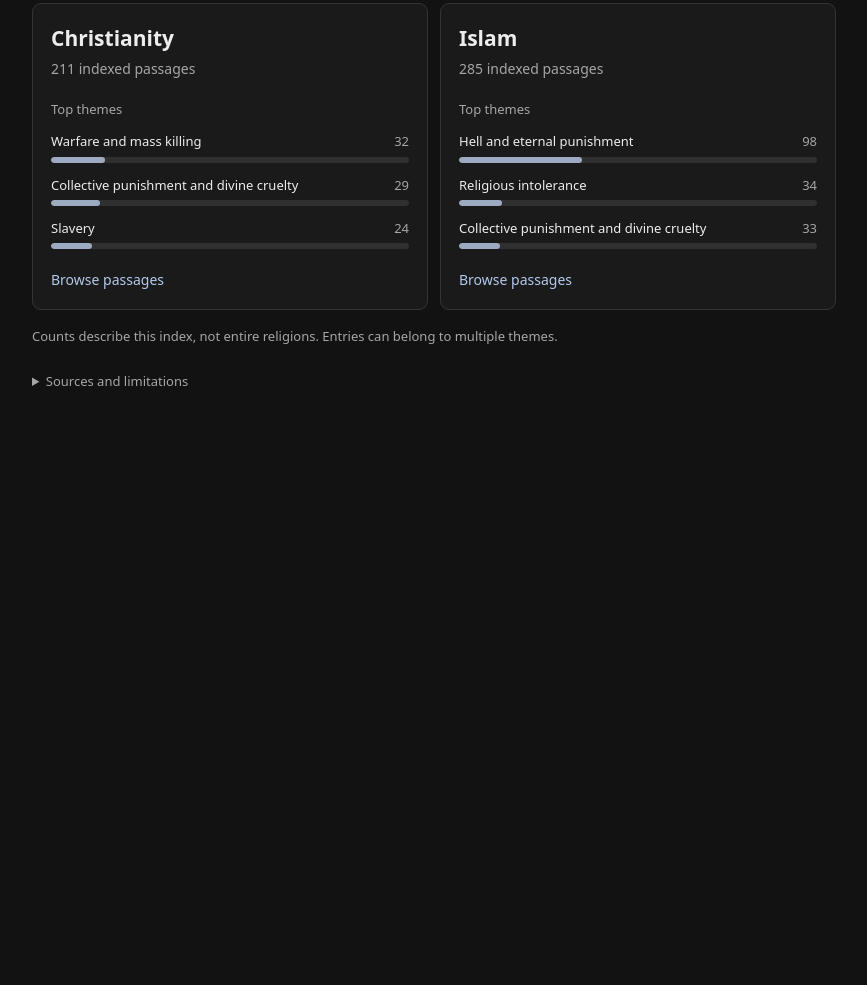
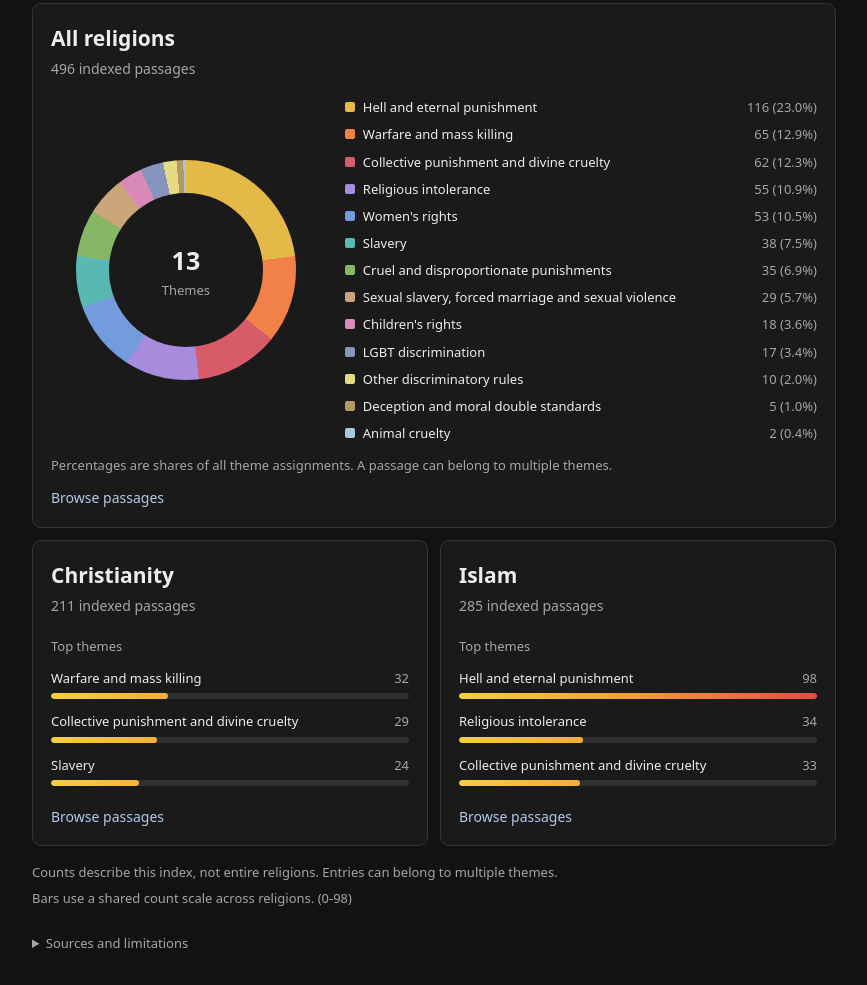
Before and after one commit to LilyTheCuteCatgirl/Unholy-Index, a plain HTML site: page site/index.html in a window 1280 px wide. Shown: the part 248-1233 px from the top of the page, without its empty margins (206-1073 px from the left). Before the commit the page ends 800 px from the top, so only its background shows below. Drawn offline with Linux system fonts and the light colour scheme; no server answers; files whose address does not match are found by name.

Commit message:
add all religion to home

```diff
--- a/site/app.js
+++ b/site/app.js
@@ -565,21 +565,87 @@ function matchesSearch(entry, terms) {
   });
 }
 
+function themeStats(entries) {
+  const counts = new Map();
+  for (const entry of entries) {
+    for (const theme of new Set(entry.themes)) {
+      counts.set(theme, (counts.get(theme) ?? 0) + 1);
+    }
+  }
+  return [...counts].sort((a, b) => b[1] - a[1] || a[0].localeCompare(b[0]));
+}
+
 function religionStats(entries) {
-  const stats = new Map();
+  const groups = new Map();
   for (const entry of entries) {
-    if (!stats.has(entry.religion))
-      stats.set(entry.religion, { count: 0, themes: new Map() });
-    const group = stats.get(entry.religion);
-    group.count++;
-    for (const theme of new Set(entry.themes))
-      group.themes.set(theme, (group.themes.get(theme) ?? 0) + 1);
+    if (!groups.has(entry.religion)) {
+      groups.set(entry.religion, []);
+    }
+    groups.get(entry.religion).push(entry);
   }
-  return [...stats].map(([religion, group]) => ({
+  return [...groups].map(([religion, group]) => ({
     religion,
-    count: group.count,
-    top: [...group.themes].sort((a, b) => b[1] - a[1] || a[0].localeCompare(b[0])).slice(0, 3),
+    count: group.length,
+    top: themeStats(group).slice(0, 3),
   }));
+}
+
+function themeColor(index) {
+  // A varied palette with an unlimited fallback for newly added themes.
+  const colors = [
+    '#e5b947', '#f18149', '#d75b69', '#a78bdc', '#729cdc',
+    '#58b9b3', '#85b765', '#c9a579', '#d98ab9', '#8795be',
+    '#e4db83', '#b39a62', '#a5c8dc',
+  ];
+  return colors[index] ?? `hsl(${(index * 137.508) % 360} 65% 65%)`;
+}
+
+function allReligionsCard(entries) {
+  const themes = themeStats(entries);
+  const total = themes.reduce((sum, [, count]) => sum + count, 0);
+  const card = el('button', 'religion-card all-religions-card');
+  card.type = 'button';
+  card.append(
+    el('span', 'overview-title', tr('All religions')),
+    el('span', 'overview-count', `${entries.length} ${tr(entries.length === 1 ? 'indexed passage' : 'indexed passages')}`),
+  );
+  if (total) {
+    const layout = el('span', 'distribution-layout');
+    const donut = el('span', 'theme-donut');
+    donut.setAttribute('aria-hidden', 'true');
+    const center = el('span', 'donut-center');
+    center.append(el('span', 'donut-total', String(themes.length)), el('span', 'muted', tr('Themes')));
+    donut.append(center);
+    const legend = el('span', 'theme-legend');
+    const formatter = new Intl.NumberFormat(LANG === 'fr' ? 'fr-FR' : 'en', {
+      maximumFractionDigits: 1,
+      minimumFractionDigits: 1,
+    });
+    const stops = [];
+    let position = 0;
+    for (const [index, [theme, count]] of themes.entries()) {
+      const color = themeColor(index);
+      const end = index === themes.length - 1 ? 100 : position + 100 * count / total;
+      stops.push(`${color} ${position}% ${end}%`);
+      position = end;
+      const row = el('span', 'legend-row');
+      const swatch = el('span', 'legend-swatch');
+      swatch.style.backgroundColor = color;
+      swatch.setAttribute('aria-hidden', 'true');
+      row.append(
+        swatch,
+        el('span', 'legend-label', tr(theme)),
+        el('span', 'legend-value', `${count} (${formatter.format(100 * count / total)}%)`),
+      );
+      legend.append(row);
+    }
+    donut.style.background = `conic-gradient(${stops.join(', ')})`;
+    layout.append(donut, legend);
+    card.append(layout, el('span', 'muted distribution-note', tr('Percentages are shares of all theme assignments. A passage can belong to multiple themes.')));
+  }
+  card.append(el('span', 'overview-open', tr('Browse passages')));
+  card.onclick = () => openReligion('');
+  return card;
 }
 
 function openReligion(religion) {
@@ -621,7 +687,10 @@ function renderHome(target) {
   intro.append(el('h2', '', tr('Explore religions')), el('p', 'muted', tr('Select a religion to browse its indexed passages.')));
   target.append(intro);
   const grid = el('div', 'overview-grid');
-  for (const { religion, count, top } of religionStats(DATA)) {
+  grid.append(allReligionsCard(DATA));
+  const stats = religionStats(DATA);
+  const maximum = Math.max(1, ...stats.flatMap(group => group.top.map(([, amount]) => amount)));
+  for (const { religion, count, top } of stats) {
     const card = el('button', 'religion-card');
     card.type = 'button';
     const heading = el('span', 'overview-title', tr(religion));
@@ -635,16 +704,19 @@ function renderHome(target) {
       const track = el('span', 'theme-track');
       track.setAttribute('aria-hidden', 'true');
       const bar = el('span', 'theme-bar');
-      bar.style.width = `${100 * amount / count}%`;
+      // All religion cards share one absolute count scale. The gradient is
+      // anchored to the track, not stretched to fit each individual bar.
+      bar.style.width = `${100 * amount / maximum}%`;
+      bar.style.backgroundSize = `${100 * maximum / amount}% 100%`;
       track.append(bar);
       row.append(label, track);
       chart.append(row);
     }
-    card.append(chart, el('span', 'overview-open', tr('Browse passages') + ' '));
+    card.append(chart, el('span', 'overview-open', tr('Browse passages')));
     card.onclick = () => openReligion(religion);
     grid.append(card);
   }
-  target.append(grid, el('p', 'muted overview-note', tr('Counts describe this index, not entire religions. Entries can belong to multiple themes.')));
+  target.append(grid, el('p', 'muted overview-note', tr('Counts describe this index, not entire religions. Entries can belong to multiple themes.')), el('p', 'muted bar-scale-note', tr('Bars use a shared count scale across religions.') + ` (0-${maximum})`));
 }
 
 function render() {
--- a/site/i18n.js
+++ b/site/i18n.js
@@ -1,4 +1,7 @@
 const FR = {
+  'Themes': 'Thèmes',
+  'Percentages are shares of all theme assignments. A passage can belong to multiple themes.': 'Les pourcentages représentent les parts de toutes les attributions de thèmes. Un passage peut appartenir à plusieurs thèmes.',
+  'Bars use a shared count scale across religions.': 'Les barres utilisent une échelle commune de comptage pour toutes les religions.',
   'Home': 'Accueil',
   'Explore religions': 'Explorer les religions',
   'Select a religion to browse its indexed passages.': 'Sélectionnez une religion pour consulter ses passages indexés.',
--- a/site/style.css
+++ b/site/style.css
@@ -498,7 +498,9 @@ details.entry {
 .theme-bar {
   display: block;
   height: 100%;
-  background: #9cabc1;
+  background: linear-gradient(90deg, #f4d03f, #f29b38 50%, #e34b45);
+  background-repeat: no-repeat;
+  background-position: left center;
   border-radius: 3px;
 }
 
@@ -553,3 +555,94 @@ details.entry {
   white-space: nowrap;
   border: 0;
 }
+
+/* Overall theme distribution, above the individual religion cards. */
+.all-religions-card {
+  grid-column: 1 / -1;
+}
+
+.distribution-layout {
+  display: grid;
+  grid-template-columns: minmax(150px, 0.8fr) minmax(0, 1.4fr);
+  align-items: center;
+  gap: 24px;
+  width: 100%;
+  margin: 18px 0 12px;
+}
+
+.theme-donut {
+  display: grid;
+  place-items: center;
+  width: min(100%, 220px);
+  aspect-ratio: 1;
+  border-radius: 50%;
+  justify-self: center;
+}
+
+.donut-center {
+  display: flex;
+  flex-direction: column;
+  align-items: center;
+  justify-content: center;
+  width: 70%;
+  aspect-ratio: 1;
+  border-radius: 50%;
+  background: var(--panel);
+}
+
+.donut-total {
+  font-size: 25px;
+  font-weight: 650;
+  font-variant-numeric: tabular-nums;
+}
+
+.theme-legend {
+  display: grid;
+  gap: 7px;
+  min-width: 0;
+}
+
+.legend-row {
+  display: grid;
+  grid-template-columns: 10px minmax(0, 1fr) auto;
+  align-items: baseline;
+  gap: 8px;
+  font-size: 13px;
+}
+
+.legend-swatch {
+  display: block;
+  width: 10px;
+  height: 10px;
+  border-radius: 2px;
+}
+
+.legend-label {
+  overflow-wrap: anywhere;
+}
+
+.legend-value {
+  color: var(--muted);
+  font-variant-numeric: tabular-nums;
+  white-space: nowrap;
+}
+
+.distribution-note {
+  display: block;
+  margin: 0 0 12px;
+}
+
+.bar-scale-note {
+  margin-top: -8px;
+}
+
+@media (max-width: 620px) {
+  .distribution-layout {
+    grid-template-columns: minmax(0, 1fr);
+    gap: 18px;
+  }
+
+  .theme-donut {
+    width: min(72%, 190px);
+  }
+}
```
